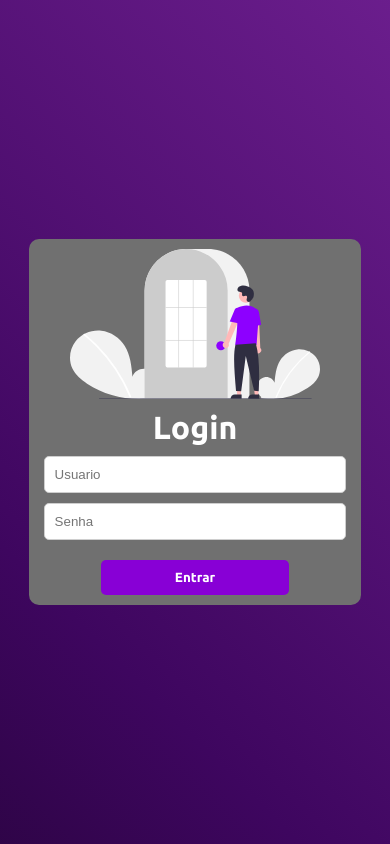
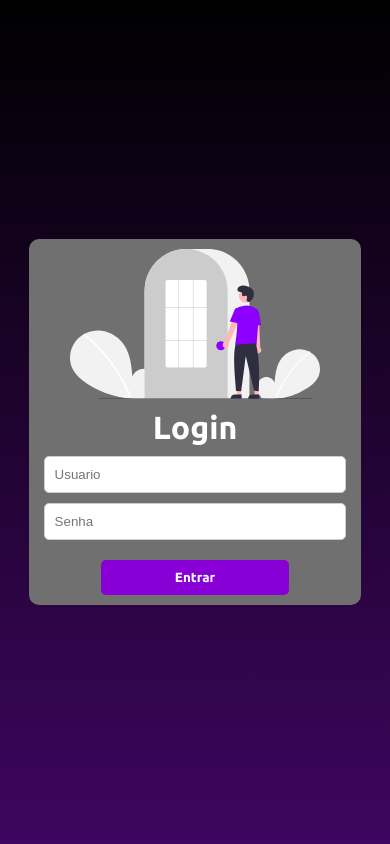
Before and after one commit to RayllanSouza/controledeestoque, a React (Create React App) app: page / in a window 390 px wide. Built offline with nearby package versions, Linux system fonts and the light colour scheme.

Commit message:
mobile animation add

```diff
--- a/src/App.css
+++ b/src/App.css
@@ -80,6 +80,16 @@ label{
 
 
 @media (min-width: 320px) and (max-width: 425px){
+  .bg{
+    width: 100vw;
+    height: 100vh;
+    display: flex;
+    justify-content: center;
+    align-items: center;
+    background: linear-gradient(180deg, #000000, #3E065F, #79259b, #b14cda);
+    background-size: 300% 300%;
+    animation: gradientAnimationMobile 10s ease infinite;
+  }
   .login-content{
     display: flex;
     flex-direction: column;
@@ -186,3 +196,14 @@ label{
     background-position: 0% 50%;
   }
 }
+@keyframes gradientAnimationMobile {
+  0%{
+    background-position: 50% 0%;
+  }
+  50%{
+    background-position: 50% 100%;
+  }
+  100%{
+    background-position: 50% 0%;
+  }
+}
```
